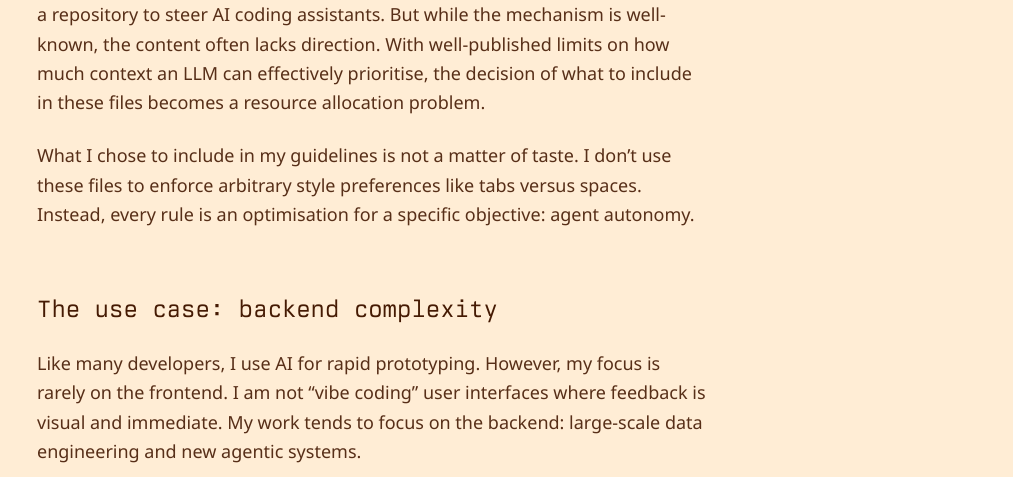
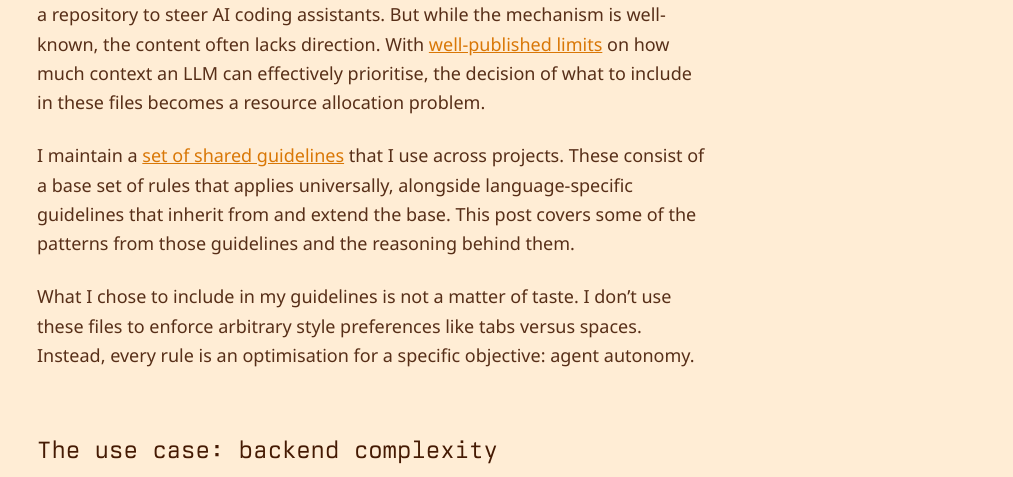
Before and after one commit to andytango/rioja, an Astro site: page /blog/agents in a window 1280 px wide. Shown: the part 323-800 px from the top of the page, without its empty margins (267-1280 px from the left). Built offline with nearby package versions, Linux system fonts and the light colour scheme; Astro itself is replaced by a stand-in of ours.

```diff
--- a/src/content/blog/agents.md
+++ b/src/content/blog/agents.md
@@ -1,12 +1,14 @@
 ---
 title: "AGENTS.md"
-description: "How I use AI to accelerate development while maintaining rigour and quality"
+description: "How I use AI to accelerate development while maintaining rigour and quality."
 pubDate: 2026-02-03
 # draft: true
 author: "Andrew Hall"
 ---
 
-It has become common practice to include an AGENTS.md or CLAUDE.md file in a repository to steer AI coding assistants. But while the mechanism is well-known, the content often lacks direction. With well-published limits on how much context an LLM can effectively prioritise, the decision of what to include in these files becomes a resource allocation problem.
+It has become common practice to include an AGENTS.md or CLAUDE.md file in a repository to steer AI coding assistants. But while the mechanism is well-known, the content often lacks direction. With [well-published limits](https://www.anthropic.com/engineering/effective-context-engineering-for-ai-agents) on how much context an LLM can effectively prioritise, the decision of what to include in these files becomes a resource allocation problem.
+
+I maintain a [set of shared guidelines](https://github.com/andytango/common) that I use across projects. These consist of a base set of rules that applies universally, alongside language-specific guidelines that inherit from and extend the base. This post covers some of the patterns from those guidelines and the reasoning behind them.
 
 What I chose to include in my guidelines is not a matter of taste. I don't use these files to enforce arbitrary style preferences like tabs versus spaces. Instead, every rule is an optimisation for a specific objective: agent autonomy.
 
```
Also changed, not shown: public/vibe-mode-supervisor.svg.
